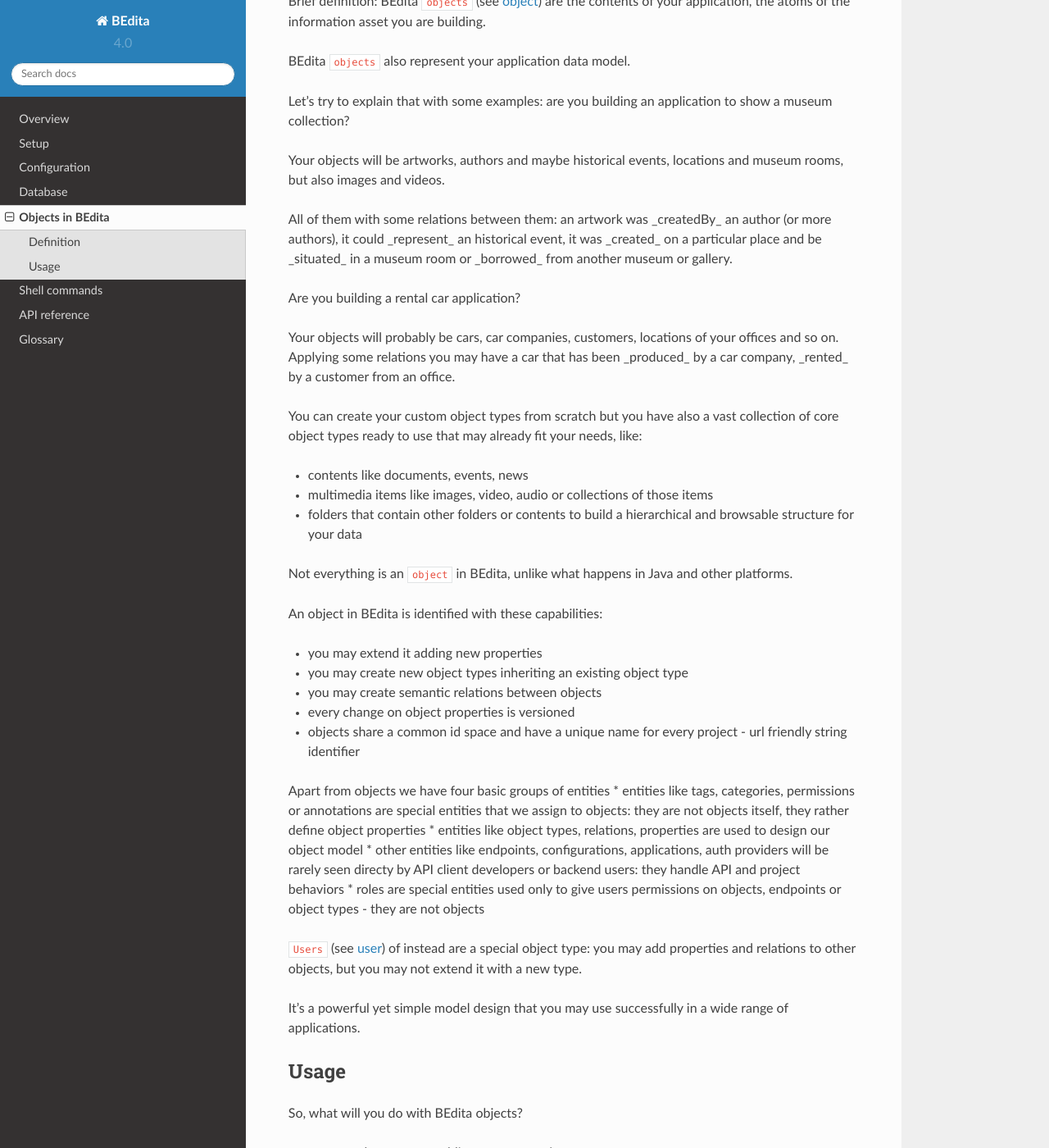
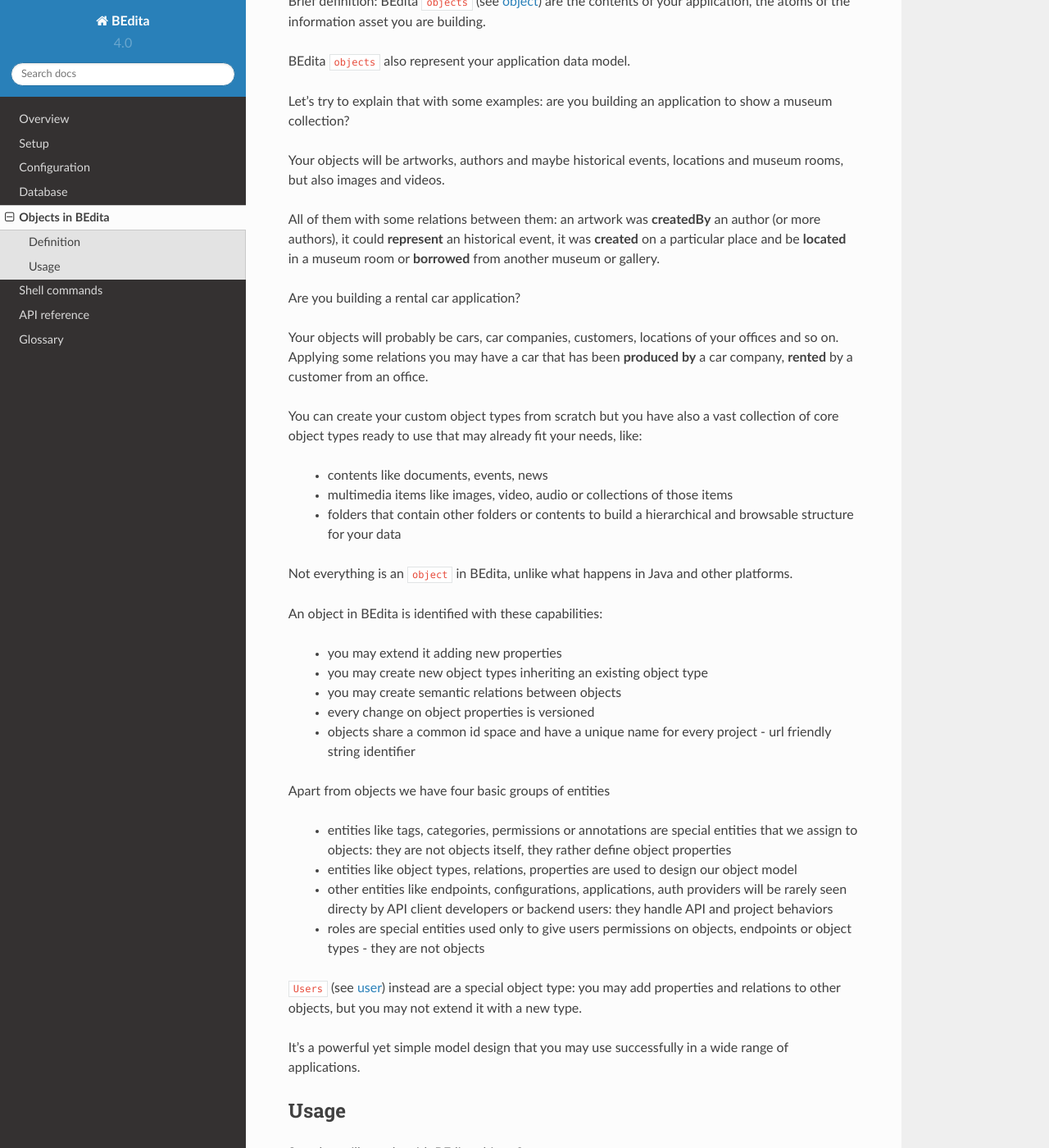
Before and after one commit to bedita/docs, a Sphinx documentation site: the page built from source/bedita_objects.rst, in a window 1280 px wide and 1400 px high, scrolled down 226 px. Shown: the whole window at 82% size. Built offline with Sphinx 7.4.7 and the Read the Docs theme 2.0.0, drawn with Linux system fonts in a browser that asks for light colours.

Commit message:
[minor] docs: formatting

```diff
--- a/source/bedita_objects.rst
+++ b/source/bedita_objects.rst
@@ -15,41 +15,46 @@
 Your objects will be artworks, authors and maybe historical events, locations and museum rooms,
 but also images and videos.
 
-All of them with some relations between them: an artwork was _createdBy_ an author (or more authors),
-it could _represent_ an historical event, it was _created_ on a particular place
-and be _situated_ in a museum room or _borrowed_ from another museum or gallery.
+All of them with some relations between them: an artwork was **createdBy** an author (or more authors),
+it could **represent** an historical event, it was **created** on a particular place
+and be **located** in a museum room or **borrowed** from another museum or gallery.
 
 Are you building a rental car application?
 
 Your objects will probably be cars, car companies, customers, locations of your offices and so on.
-Applying some relations you may have a car that has been _produced_ by a car company, _rented_ by a customer from an office.
+Applying some relations you may have a car that has been **produced by** a car company,
+**rented** by a customer from an office.
 
 You can create your custom object types from scratch but you have also a vast collection of core object types
 ready to use that may already fit your needs, like:
 
-* contents like documents, events, news
-* multimedia items like images, video, audio or collections of those items
-* folders that contain other folders or contents to build a hierarchical and browsable structure for your data
+ * contents like documents, events, news
+ * multimedia items like images, video, audio or collections of those items
+ * folders that contain other folders or contents to build a hierarchical and browsable structure for your data
 
 Not everything is an ``object`` in BEdita, unlike what happens in Java and other platforms.
 
 An object in BEdita is identified with these capabilities:
 
-* you may extend it adding new properties
-* you may create new object types inheriting an existing object type
-* you may create semantic relations between objects
-* every change on object properties is versioned
-* objects share a common id space and have a unique name for every project - url friendly string identifier
+ * you may extend it adding new properties
+ * you may create new object types inheriting an existing object type
+ * you may create semantic relations between objects
+ * every change on object properties is versioned
+ * objects share a common id space and have a unique name for every project - url friendly string identifier
+
 
 Apart from objects we have four basic groups of entities
-* entities like tags, categories, permissions or annotations are special entities
-that we assign to objects: they are not objects itself, they rather define object properties
-* entities like object types, relations, properties are used to design our object model
-* other entities like endpoints, configurations, applications, auth providers will be rarely seen directy by API client developers
-or backend users: they handle API and project behaviors
-* roles are special entities used only to give users permissions on objects, endpoints or object types - they are not objects
 
-``Users`` (see :term:`user`) of instead are a special object type: you may add properties and relations to other objects, but you may not extend it with a new type.
+ * entities like tags, categories, permissions or annotations are special entities
+   that we assign to objects: they are not objects itself, they rather define object properties
+ * entities like object types, relations, properties are used to design our object model
+ * other entities like endpoints, configurations, applications, auth providers will be rarely seen directy
+   by API client developers or backend users: they handle API and project behaviors
+ * roles are special entities used only to give users permissions on objects, endpoints or object types -
+   they are not objects
+
+``Users`` (see :term:`user`) instead are a special object type: you may add properties and relations
+to other objects, but you may not extend it with a new type.
 
 It's a powerful yet simple model design that you may use successfully in a wide range of applications.
 
```
